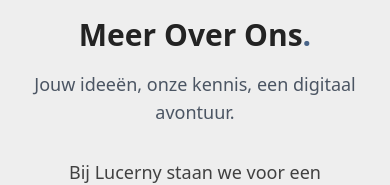
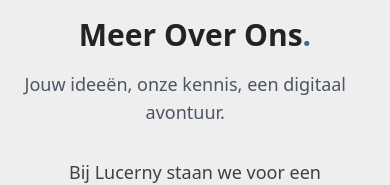
Before and after one commit to AlexLamper/Lucerny, a Next.js app: page /over-ons in a window 390 px wide. Shown: the part 133-318 px from the top of the page. Built offline with nearby package versions, Linux system fonts and the light colour scheme.

Commit message:
Changed Title Width Responsivness

```diff
--- a/app/over-ons/page.tsx
+++ b/app/over-ons/page.tsx
@@ -18,7 +18,7 @@ const OverOns = () => {
             Meer Over Ons<span className='text-[#496488]'>.</span>
           </h1>
           {/* <h2 className="text-4xl font-bold mb-4">Meer Over Ons.</h2> */}
-          <p className="text-lg text-gray-600 mb-8">Jouw ideeën, onze kennis, een digitaal avontuur.</p>
+          <p className="text-lg text-gray-600 mb-8 max-sm:max-w-[95%]">Jouw ideeën, onze kennis, een digitaal avontuur.</p>
           {/* <p className="text-xl lg:text-xl mb-16 text-[#424242] italic">Jouw ideeën, onze kennis, een digitaal avontuur.</p> */}
           <p className="text-lg lg:text-xl mb-16 text-[#414141] max-w-[85%]" style={{ marginLeft: 'auto', marginRight: 'auto' }}>
             Bij Lucerny staan we voor een toegewijde benadering van uw online succes. Wij geloven in het leveren van hoogwaardige diensten die niet alleen voldoen aan uw behoeften, maar deze ook overtreffen. Onze focus ligt op uw tevredenheid, en we streven ernaar om op maat gemaakte oplossingen te bieden die uw verwachtingen overtreffen. Ons doel is om uw online aanwezigheid te versterken en u te helpen uw doelen te bereiken. Uw succes is onze prioriteit, en we zijn er trots op om u te ondersteunen op uw reis naar digitale groei.
```
